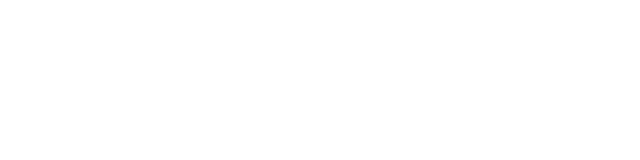
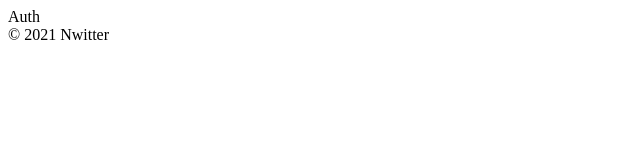
Before and after one commit to sumin03/nwitter, a React (Create React App) app: page / in a window 1280 px wide. Shown: the top 160 px of the page, without its empty margins (0-640 px from the left). Built offline with nearby package versions, Linux system fonts and the light colour scheme.

Commit message:
2.0 firebase auth

```diff
--- /dev/null
+++ b/jsconfig.json
@@ -0,0 +1,6 @@
+{
+  "compilerOptions": {
+    "baseUrl": "src"
+  },
+  "include": ["src"]
+}
--- a/package.json
+++ b/package.json
@@ -9,6 +9,7 @@
     "firebase": "^8.3.0",
     "react": "^17.0.1",
     "react-dom": "^17.0.1",
+    "react-router-dom": "^5.2.0",
     "react-scripts": "4.0.3",
     "web-vitals": "^1.1.1"
   },
--- a/src/App.js
+++ /dev/null
@@ -1,7 +0,0 @@
-import React from "react";
-
-function App() {
-  return <div></div>;
-}
-
-export default App;
--- /dev/null
+++ b/src/components/App.js
@@ -0,0 +1,15 @@
+import React, { useState } from "react";
+import AppRouter from "components/Router";
+import { authService } from "fbase";
+
+function App() {
+  const [isLoggedIn, setIsLoggedIn] = useState(authService.currentUser);
+  return (
+    <>
+      <AppRouter isLoggedIn={isLoggedIn} />
+      <footer> &copy; {new Date().getFullYear()} Nwitter </footer>
+    </>
+  );
+}
+
+export default App;
--- /dev/null
+++ b/src/components/Router.js
@@ -0,0 +1,31 @@
+import React, { useState } from "react";
+import { HashRouter as Router, Route, Switch } from "react-router-dom";
+import Auth from "../routes/Auth";
+import Home from "../routes/Home";
+
+//Router is better to show only one
+const AppRouter = ({ isLoggedIn }) => {
+  return (
+    <Router>
+      <Switch>
+        {isLoggedIn ? (
+          <>
+            <Route exact path="/">
+              <Home />
+            </Route>
+          </>
+        ) : (
+          <Route exact path="/">
+            <Auth />
+          </Route>
+        )}
+      </Switch>
+    </Router>
+  );
+};
+
+export default AppRouter;
+
+//<> </> This is the Fragment
+//You can use it when you want to render many elements at the same time
+//+ When you have parents element!
--- a/src/firebase.js
+++ b/src/fbase.js
@@ -1,4 +1,5 @@
 import firebase from "firebase/app";
+import "firebase/auth";
 
 const firebaseConfig = {
   apiKey: process.env.REACT_APP_API_KEY,
@@ -10,4 +11,7 @@
 };
 
 // Initialize Firebase
-export default firebase.initializeApp(firebaseConfig);
+firebase.initializeApp(firebaseConfig);
+
+//the reason we changed like this, because we will gonna call 'auth' a lot
+export const authService = firebase.auth();
--- a/src/index.js
+++ b/src/index.js
@@ -1,8 +1,7 @@
 import React from "react";
 import ReactDOM from "react-dom";
-import App from "./App";
-import firebase from "./firebase";
-console.log(firebase);
+import App from "./components/App";
+import firebase from "firebase";
 
 ReactDOM.render(
   <React.StrictMode>
--- /dev/null
+++ b/src/routes/Auth.js
@@ -0,0 +1,5 @@
+import React from "react";
+
+//If I write like this, then It should be automatically imported
+const Auth = () => <span>Auth</span>;
+export default Auth;
--- /dev/null
+++ b/src/routes/EditProfile.js
@@ -0,0 +1,3 @@
+import React from "react";
+
+export default () => <span>Edit Profile</span>;
--- /dev/null
+++ b/src/routes/Home.js
@@ -0,0 +1,4 @@
+import React from "react";
+
+const Home = () => <span>Home</span>;
+export default Home;
--- /dev/null
+++ b/src/routes/Profile.js
@@ -0,0 +1,3 @@
+import React from "react";
+
+export default () => <span>Profile</span>;
```
Also changed, not shown: 1 other file (tests, documents, lock files or other folders).
